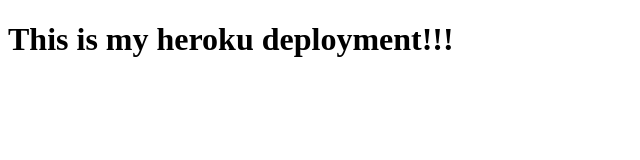
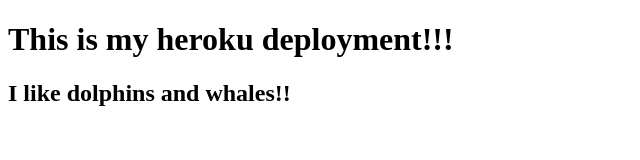
Before and after one commit to MaryKoutouan/fs-deployment-demo, a website: page index.html in a window 1280 px wide. Shown: the whole page, without its empty margins (0-640 px from the left). Drawn offline with Linux system fonts and the light colour scheme.

Commit message:
Updated html

```diff
--- a/index.html
+++ b/index.html
@@ -8,5 +8,6 @@
 </head>
 <body>
   <h1>This is my heroku deployment!!!</h1>
+  <h2>I like dolphins and whales!!</h2>
 </body>
 </html>
```
